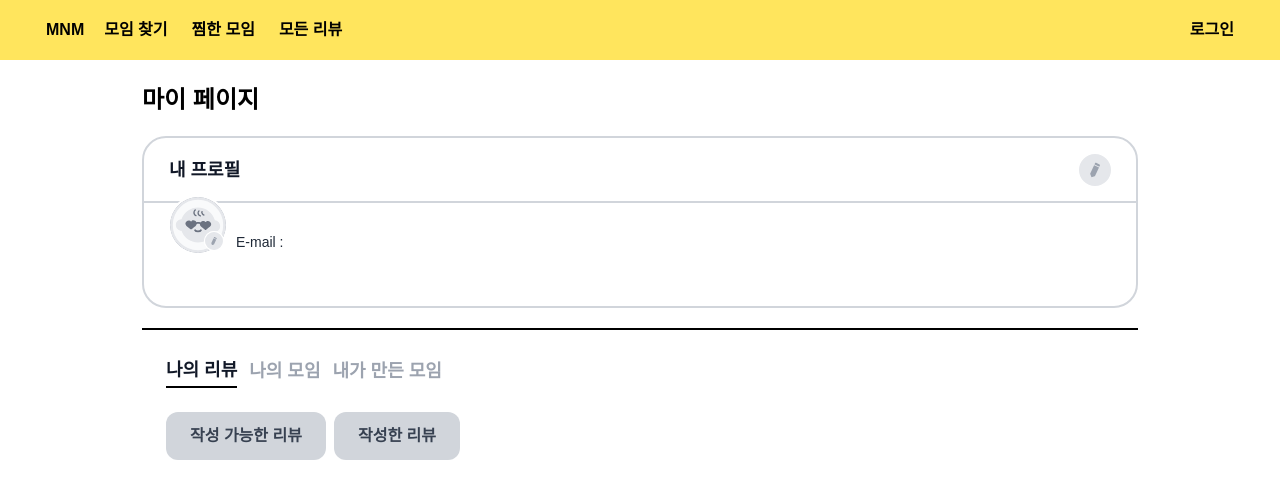
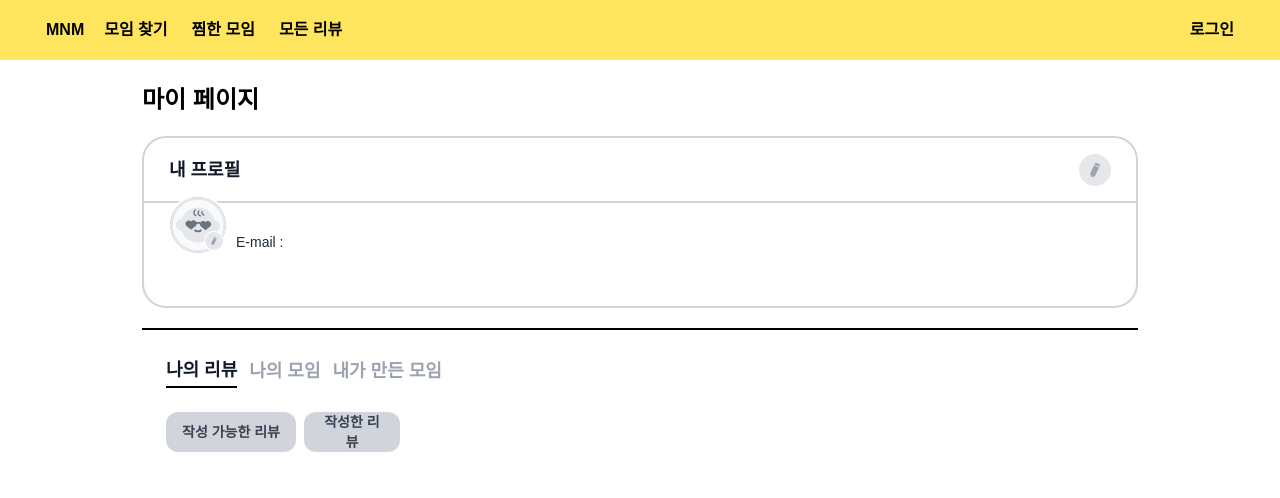
Before and after one commit to FESI5-team9/Frountend, a Next.js app: page /mypage in a window 1280 px wide. Shown: the top 498 px of the page. Built offline with nearby package versions, Linux system fonts and the light colour scheme; no server answers; a web font is replaced by a local one.

Commit message:
MNM-40-refactor: 나의 리뷰 버튼 컴포넌트 사이즈 조정

```diff
--- a/src/components/MypageCard/ReviewCard.tsx
+++ b/src/components/MypageCard/ReviewCard.tsx
@@ -62,14 +62,14 @@ export default function AllReviewCard({ review, reviewed }: AllReviewCardProps)
                 : "bg-gray-300 text-gray-700"
             }
             onClick={() => setActiveTab("uncompleted")}
+            size="small"
           >
             작성 가능한 리뷰
           </Button>
           <Button
-            className={
-              activeTab === "completed" ? "bg-gray-700 text-gray-300" : "bg-gray-300 text-gray-700"
-            }
+            className={`h-10 w-[96px] ${activeTab === "completed" ? "bg-gray-700 text-gray-300" : "bg-gray-300 text-gray-700"}`}
             onClick={() => setActiveTab("completed")}
+            size="small"
           >
             작성한 리뷰
           </Button>
```
